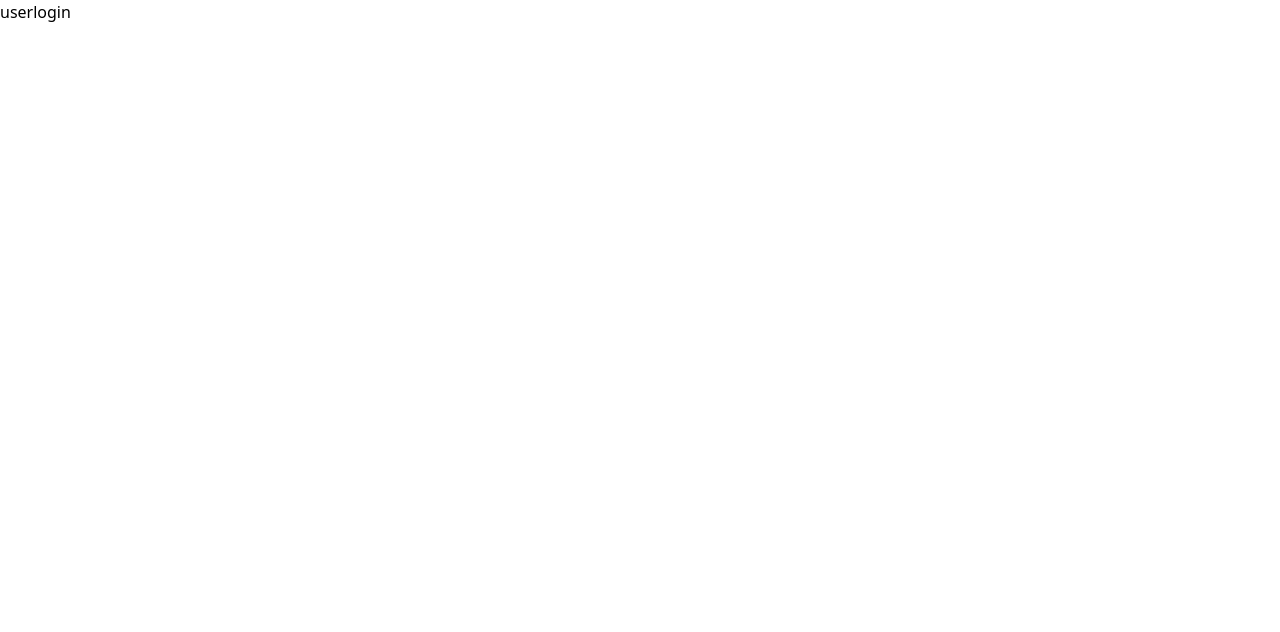
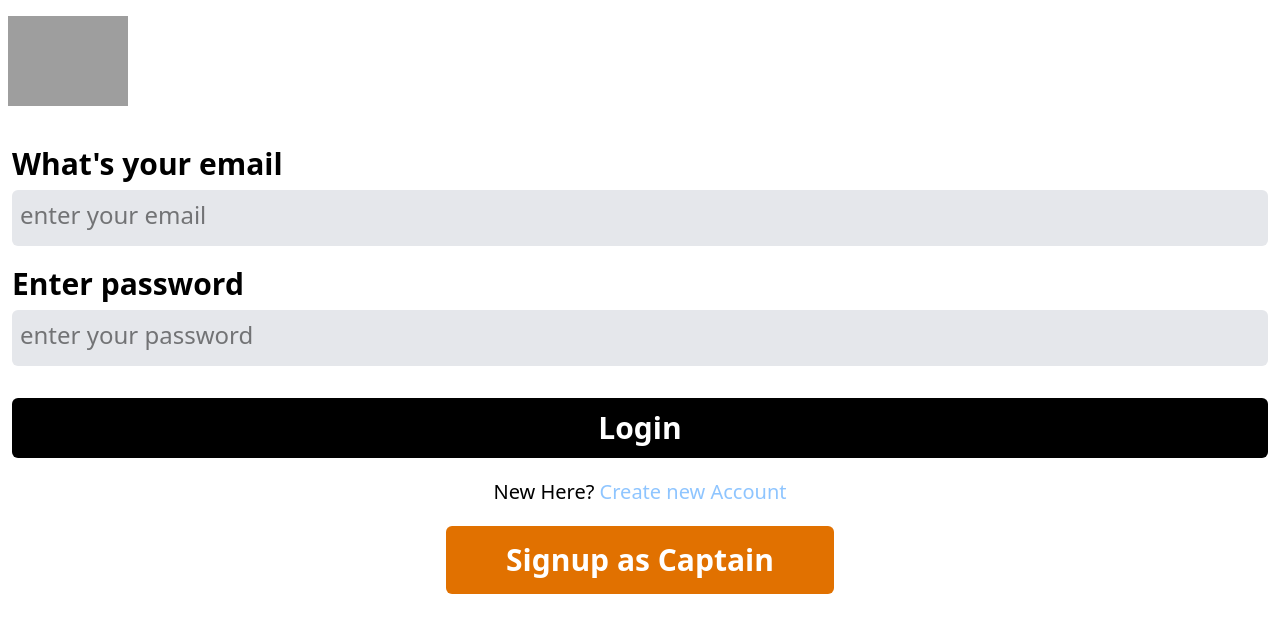
Before and after one commit to manavkarwal/UBER, a React (Vite) app in the folder frontend/: page /login in a window 1280 px wide. Shown: the top 632 px of the page. Built offline with nearby package versions, Linux system fonts and the light colour scheme; grey boxes are pictures that could not be loaded.

Commit message:
create a login page

```diff
--- a/frontend/src/pages/Home.jsx
+++ b/frontend/src/pages/Home.jsx
@@ -1,14 +1,17 @@
 import React from 'react'
+import { Link } from 'react-router-dom'
+
 
 const Home = () => {
     return (
         <div>
-            <div className='bg-cover pt-10 pl-2 h-140 lg:bg-left lg:h-110 lg:w-339 lg:bg-[url(https://images.pexels.com/photos/19251906/pexels-photo-19251906/free-photo-of-closeup-of-a-green-pedestrian-light.jpeg?auto=compress&cs=tinysrgb&w=1260&h=750&dpr=1)]  bg-[url(https://upload.wikimedia.org/wikipedia/commons/thumb/9/91/Modern_British_LED_Traffic_Light.jpg/1200px-Modern_British_LED_Traffic_Light.jpg)]  '>
+            <div className='bg-cover pt-10 pl-2 h-170 lg:bg-left lg:h-110 lg:w-339 lg:bg-[url(https://images.pexels.com/photos/19251906/pexels-photo-19251906/free-photo-of-closeup-of-a-green-pedestrian-light.jpeg?auto=compress&cs=tinysrgb&w=1260&h=750&dpr=1)]  bg-[url(https://upload.wikimedia.org/wikipedia/commons/thumb/9/91/Modern_British_LED_Traffic_Light.jpg/1200px-Modern_British_LED_Traffic_Light.jpg)]  '>
                 <img className='w-25  ' src="https://logos-world.net/wp-content/uploads/2020/05/Uber-Emblem.png" alt="" />
             </div>
             <div className='  flex flex-col py-5 px-5'>
-                <h1 className='text-black text-3xl  '>Get Started With Uber </h1>
-                <button className='bg-black text-3xl font-semibold p-4  rounded-md mt-4  text-white  '>Continue</button>
+                <h1 className='text-black text-2xl mt-2  '>Get Started With Uber </h1>
+                <Link to='/login' className='bg-black text-3xl font-semibold p-4  rounded-md mt-4  text-white  flex items-center justify-center'>Continue
+                 </Link>
             </div>
         </div>
     )
--- a/frontend/src/pages/UserLogin.jsx
+++ b/frontend/src/pages/UserLogin.jsx
@@ -1,11 +1,30 @@
 import React from 'react'
+import { Link } from 'react-router-dom'
 
 const UserLogin = () => {
-  return (
-    <div>
-      userlogin
-    </div>
-  )
+    return (
+        <div className='flex flex-col gap-5 '>
+
+            <form className='flex flex-col '>
+                <img className='w-30 mt-4 ml-2 ' src="https://logos-world.net/wp-content/uploads/2020/05/Uber-Emblem.png" alt="" />
+                <h3 className='text-3xl font-semibold mt-10 mx-3'>What's your email </h3>
+                <input className='bg-gray-200 rounded-md mt-2 outline-none  mx-3 py-4 px-2 placeholder:text-2xl' type="email" placeholder='enter your email' />
+                <h3 className='text-3xl font-semibold mt-5 mx-3'>Enter password</h3>
+                <input className='bg-gray-200 rounded-md mt-2 outline-none mx-3 py-4 px-2 placeholder:text-2xl' type="password" placeholder='enter your password' />
+                <button className='bg-black mx-3 text-3xl font-semibold px-2  py-3 rounded-md mt-8  text-white  flex items-center justify-center'>Login
+                </button>
+                <div className=' mt-5 flex items-center justify-center'>
+                    <p className='text-xl'>New Here? <Link to='/signup' className='text-blue-300'>Create new Account</Link> </p>
+                </div>
+            </form>
+
+            <div className='flex items-center justify-center '>
+                <Link to='/captain-login' className='bg-amber-600 text-3xl font-semibold py-4  rounded-md px-15  text-white  flex items-center justify-center'>Signup as Captain
+                </Link>
+            </div>
+
+        </div>
+    )
 }
 
 export default UserLogin
```
